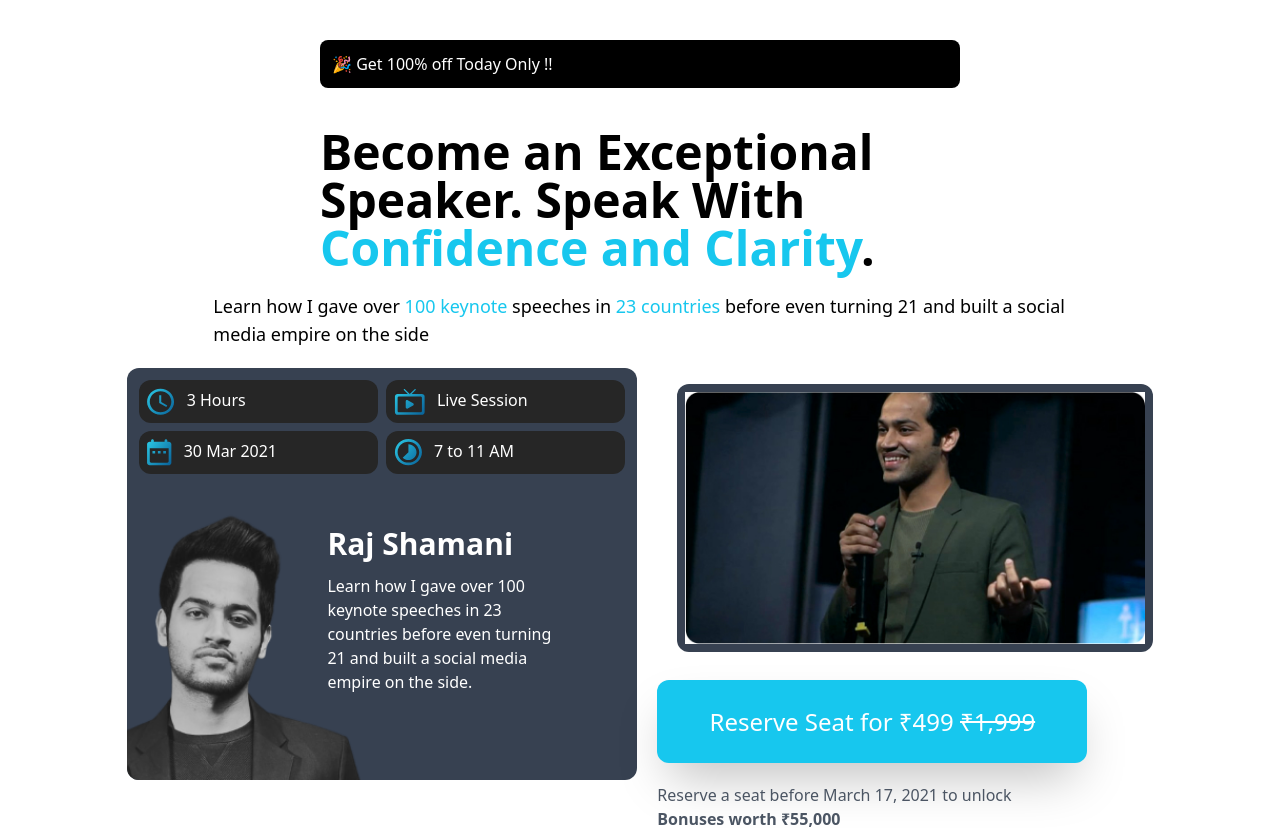
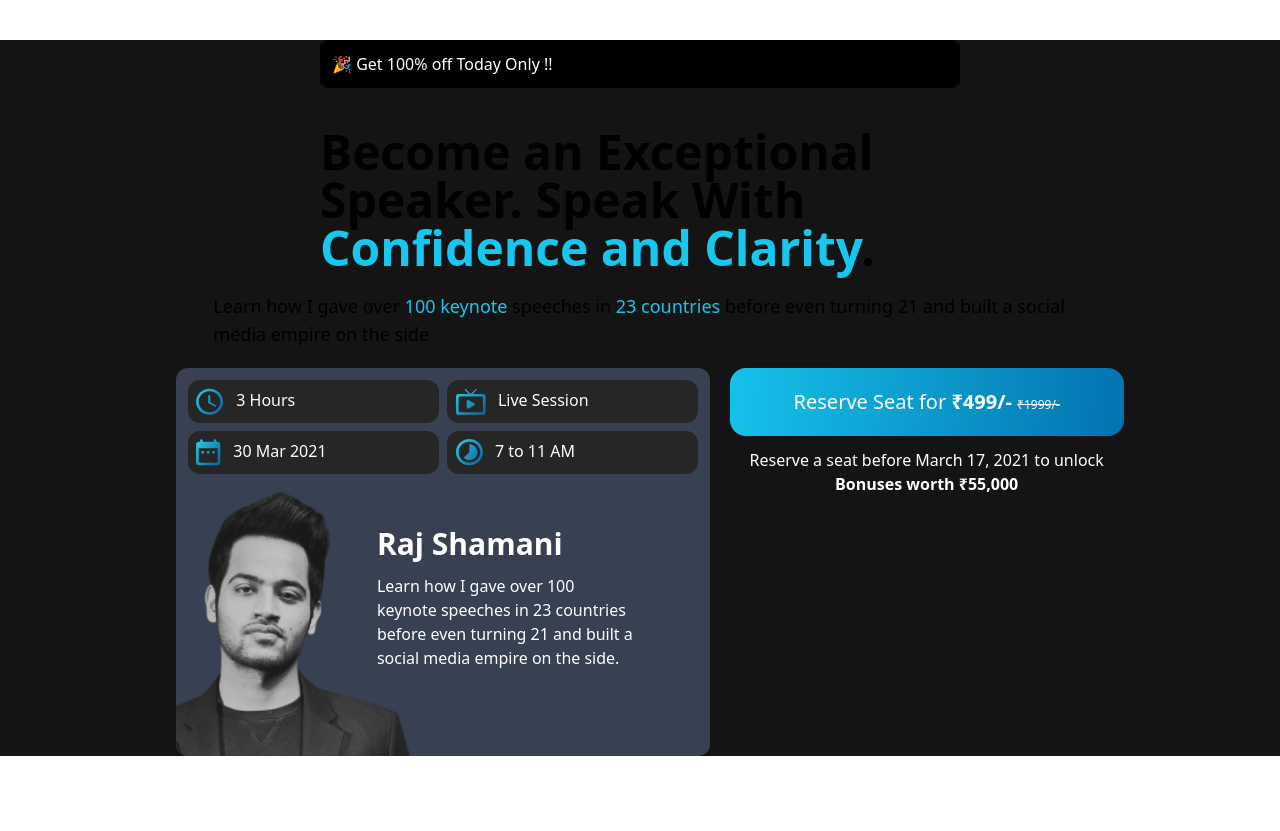
Before and after one commit to virajjain11/tailwind-pract, a React (Create React App) app: page / in a window 1280 px wide. After the commit the page ends 800 px from the top, so only its background shows below. Built offline with nearby package versions, Linux system fonts and the light colour scheme.

Commit message:
reserve a seat button

```diff
--- a/src/App.js
+++ b/src/App.js
@@ -2,7 +2,8 @@ import Body from './components/Body';
 
 function App() {
   return (
-    <div className="container">
+    // bg-[#141414]
+    <div className="bg-[#141414]">
       {/* <h1 className="text-3xl font-bold underline">
        Hello world!</h1> */}
       <div className="w-2/4 m-auto bg-black rounded-lg text-white p-3 my-10">
--- /dev/null
+++ b/src/components/AtDiscount.js
@@ -0,0 +1,9 @@
+const AtDiscount = ({ prefixText, discountedPrice, maxPrice }) => {
+  return (
+    <div>
+      {prefixText} <span className="font-bold">₹{discountedPrice}/-</span>{' '}
+      <span className="line-through text-xs">₹{maxPrice}/-</span>
+    </div>
+  );
+};
+export default AtDiscount;
--- a/src/components/Body.js
+++ b/src/components/Body.js
@@ -1,5 +1,7 @@
 import React from 'react';
 import Features from './Features';
+import ReserveASeatButton from './ReserveASeatButton';
+import ReserveASeatText from './ReserveASeatText';
 
 export default function Body() {
   return (
@@ -16,17 +18,14 @@ export default function Body() {
       <div className="flex justify-center lg:flex-row lg:w-10/12 text-white mx-auto  flex-col w-full ">
         <Features />
         <div>
-          <div className=" bg-gray-700 mx-5 my-2  m-auto rounded-xl">
+          {/* <div className=" bg-gray-700 mx-5 my-2  m-auto rounded-xl">
             <img className="mx-auto  mt-4 p-2" src="./img/raj.jpg" alt="img" />
-          </div>
-          <button className="bg-custom lg:w-10/12 lg:p-0 lg:h-1/5 shadow-2xl my-5 rounded-xl text-2xl w-354 h-full p-2 hover:bg-hov">
-            Reserve Seat for ₹499 <span className="line-through	">₹1,999</span>
-          </button>
-          <div className="text-gray-600">
-            <p className="font-medium">
-              Reserve a seat before March 17, 2021 to unlock
-            </p>
-            <p className="font-bold">Bonuses worth ₹55,000</p>
+          </div> */}
+          <div>
+            <ReserveASeatButton />
+            <div className="mt-3">
+              <ReserveASeatText />
+            </div>
           </div>
         </div>
       </div>
--- /dev/null
+++ b/src/components/ReserveASeatButton.js
@@ -0,0 +1,19 @@
+import AtDiscount from './AtDiscount';
+
+const ReserveASeatButton = () => {
+  return (
+    <button
+      className="px-16 py-5 rounded-2xl text-xl"
+      style={{
+        background: `linear-gradient(93.37deg, #17C7EE -6.61%, #0065A5 116.84%)`,
+      }}
+    >
+      <AtDiscount
+        prefixText={'Reserve Seat for'}
+        discountedPrice={499}
+        maxPrice={1999}
+      />
+    </button>
+  );
+};
+export default ReserveASeatButton;
--- /dev/null
+++ b/src/components/ReserveASeatText.js
@@ -0,0 +1,9 @@
+const ReserveASeatText = () => {
+  return (
+    <div className="text-center text-white">
+      <p>Reserve a seat before March 17, 2021 to unlock</p>
+      <p className="font-bold">Bonuses worth ₹55,000</p>
+    </div>
+  );
+};
+export default ReserveASeatText;
```
